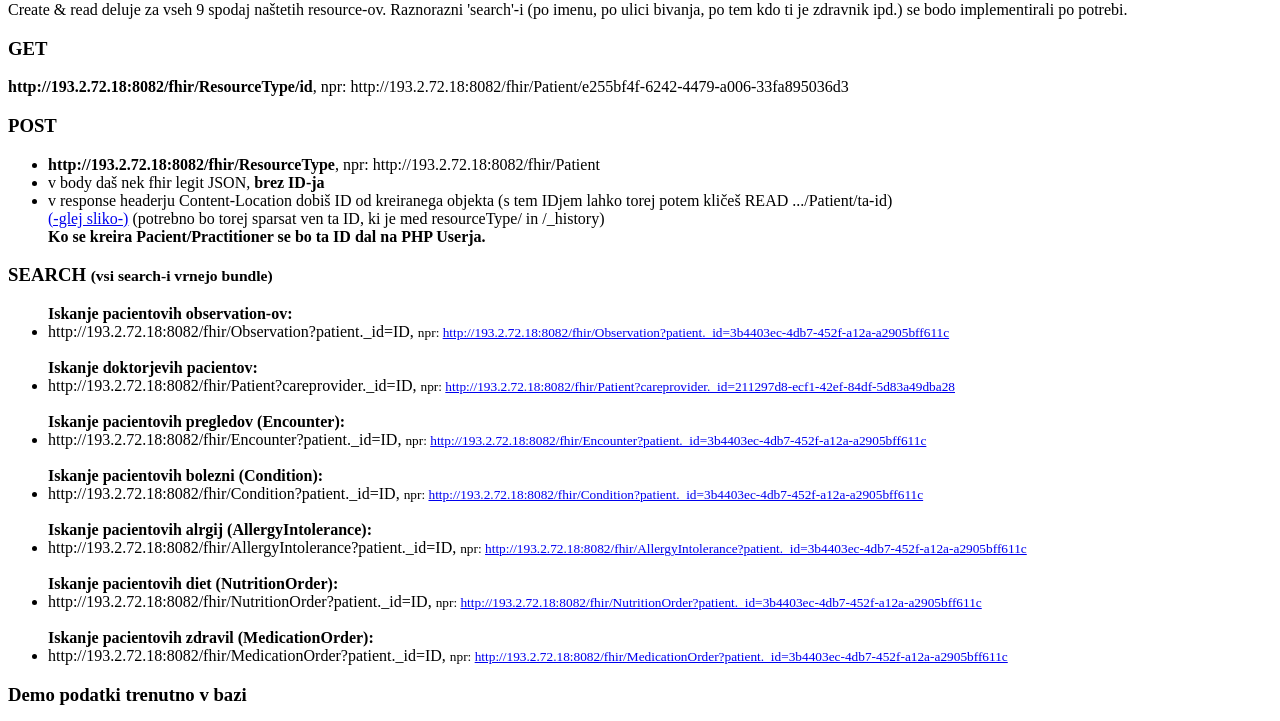
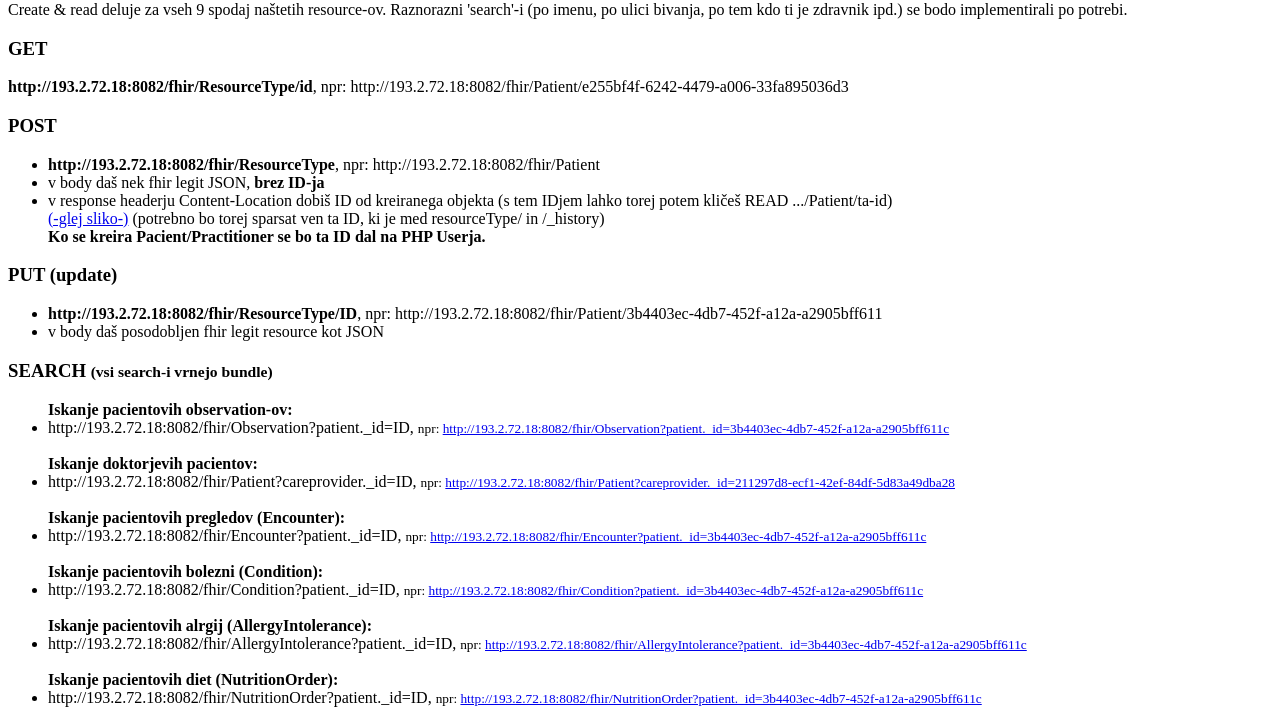
Before and after one commit to gasperr/tpo-fhir-doc, a plain HTML site: page index.html in a window 1280 px wide. Shown: the part 79-800 px from the top of the page. Drawn offline with Linux system fonts and the light colour scheme.

```diff
--- a/index.html
+++ b/index.html
@@ -19,13 +19,20 @@
 <br><strong>Ko se kreira Pacient/Practitioner se bo ta ID dal na PHP Userja.</strong>
 </ul>
 
+<h3>PUT (update)</h3>
+<ul>
+<li>
+<strong>http://193.2.72.18:8082/fhir/ResourceType/ID</strong>, npr: http://193.2.72.18:8082/fhir/Patient/3b4403ec-4db7-452f-a12a-a2905bff611
+</li>
+<li>v body daš posodobljen fhir legit resource kot JSON</li>
+</ul>
+
 <h3>SEARCH   <small>(vsi search-i vrnejo bundle)</small></h3>
 <ul>
 <strong>Iskanje pacientovih observation-ov:</strong>
 <li>http://193.2.72.18:8082/fhir/Observation?patient._id=ID, <small>npr: <a href="http://193.2.72.18:8082/fhir/Observation?patient._id=3b4403ec-4db7-452f-a12a-a2905bff611c&_format=json" target="_blank">http://193.2.72.18:8082/fhir/Observation?patient._id=3b4403ec-4db7-452f-a12a-a2905bff611c</a></small></li>
 <br><strong>Iskanje doktorjevih pacientov:</strong>
 <li>http://193.2.72.18:8082/fhir/Patient?careprovider._id=ID, <small>npr: <a href="http://193.2.72.18:8082/fhir/Patient?careprovider._id=211297d8-ecf1-42ef-84df-5d83a49dba28&_format=json" target="_blank">http://193.2.72.18:8082/fhir/Patient?careprovider._id=211297d8-ecf1-42ef-84df-5d83a49dba28</a></small></li>
-
 
 <br><strong>Iskanje pacientovih pregledov (Encounter):</strong>
 <li>http://193.2.72.18:8082/fhir/Encounter?patient._id=ID, <small>npr: <a href="http://193.2.72.18:8082/fhir/Encounter?patient._id=3b4403ec-4db7-452f-a12a-a2905bff611c&_format=json" target="_blank">http://193.2.72.18:8082/fhir/Encounter?patient._id=3b4403ec-4db7-452f-a12a-a2905bff611c</a></small></li>
```
